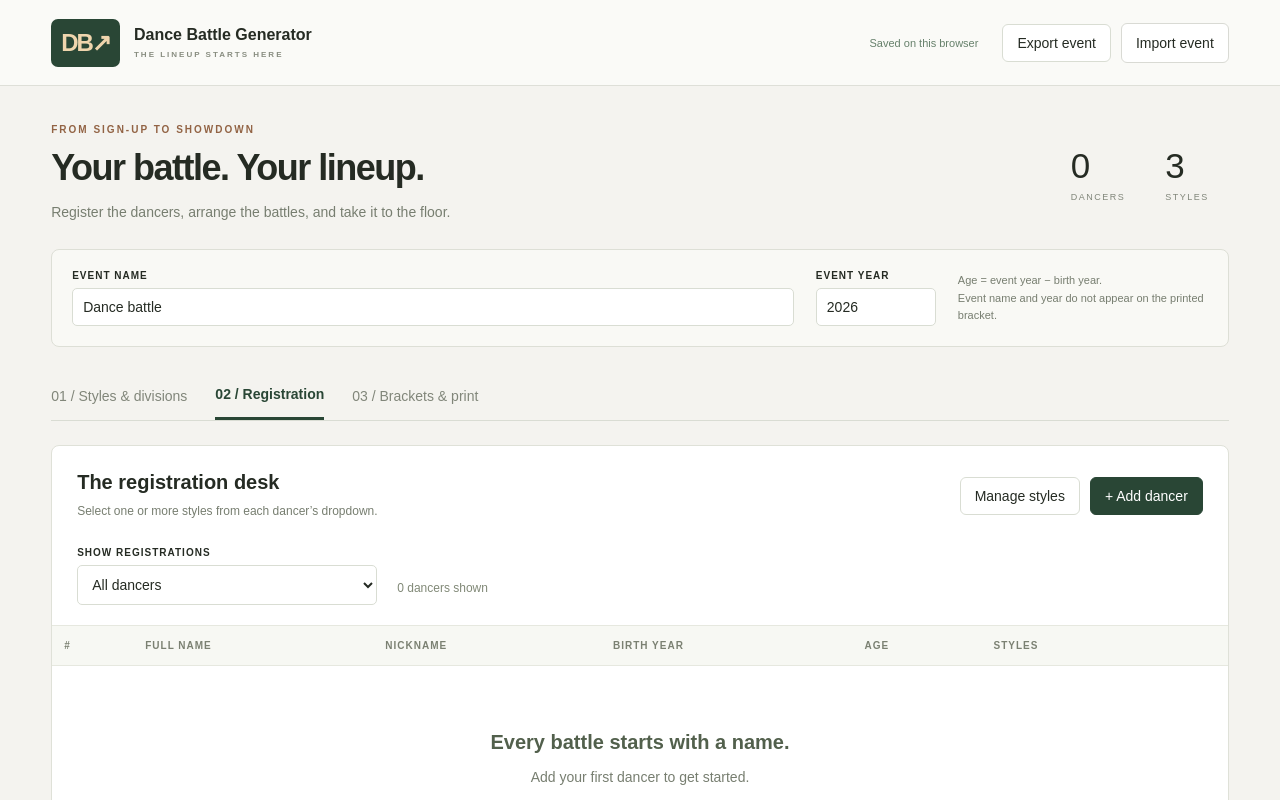
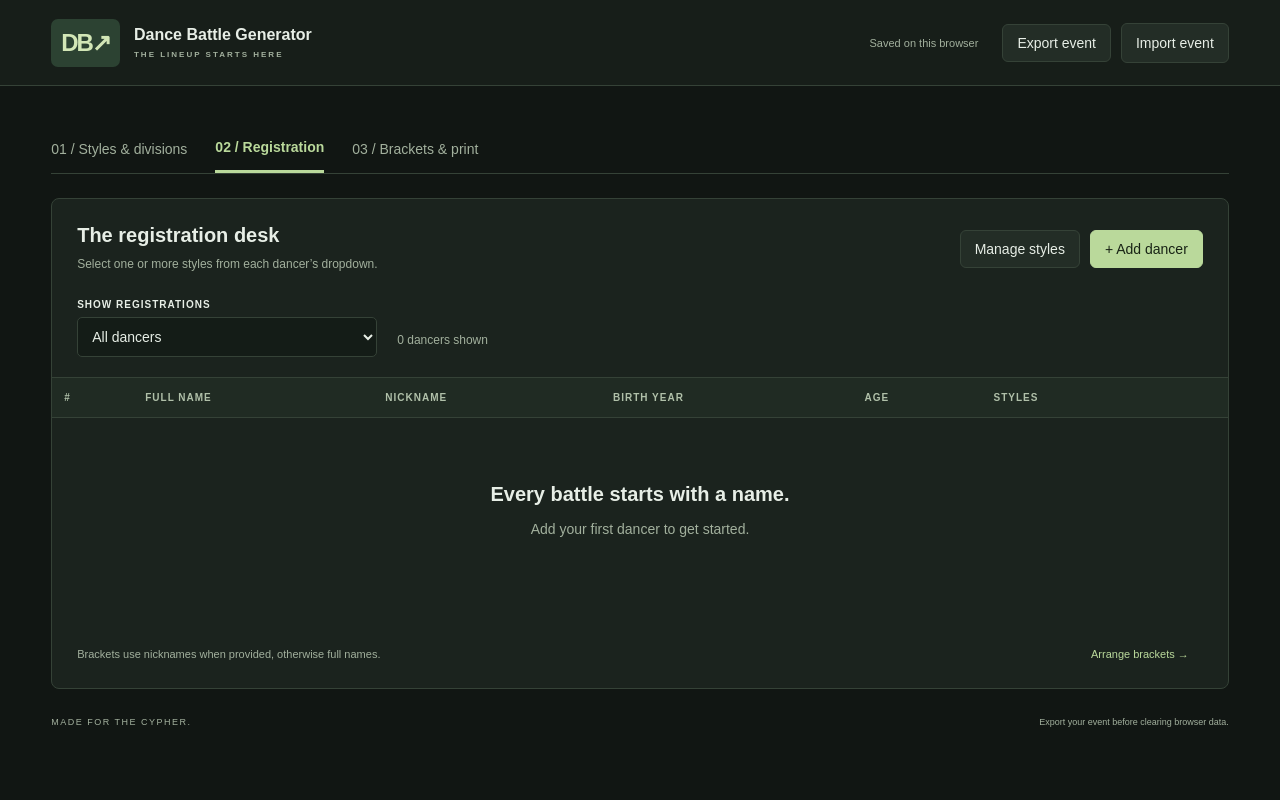
Before and after one commit to reisuart/dance-battle-generator, a React (Vite) app in the folder app/: page / in a window 1280 px wide. Shown: the top 800 px of the page. Built offline with nearby package versions, Linux system fonts and the light colour scheme.

Commit message:
Use a dark editor theme and remove introductory event banner

```diff
--- a/app/src/App.tsx
+++ b/app/src/App.tsx
@@ -7,6 +7,7 @@ import { age, categories, division, fresh, getLayout, normalize, parseEvent, par
 import type { BattleEvent, Category, DanceStyle, Layout, Person } from './event'
 import './App.css'
 import './Sidebar.css'
+import './Theme.css'
 
 const SIDEBAR_TABS = [
   { id: 'participants', label: 'Participants' },
@@ -178,8 +179,6 @@ function App() {
       </div>
     </header>
     <main>
-      <section className="intro"><div><div className="eyebrow">FROM SIGN-UP TO SHOWDOWN</div><h1>Your battle. Your lineup.</h1><p>Register the dancers, arrange the battles, and take it to the floor.</p></div><div className="stats"><strong>{event.people.length}<small>DANCERS</small></strong><strong>{event.styles.length}<small>STYLES</small></strong></div></section>
-      <section className="event-bar"><label>EVENT NAME<input value={event.title} onChange={e => setEvent({ ...event, title: e.target.value })} /></label><label>EVENT YEAR<input type="number" min="1900" max="2200" value={event.year} onChange={e => { const year = Number(e.target.value); if (year >= 1900 && year <= 2200) setEvent({ ...event, year }) }} /></label><p>Age = event year − birth year.<br />Event name and year do not appear on the printed bracket.</p></section>
       <nav className="tabs">
         <button className={tab === 'styles' ? 'active' : ''} onClick={() => setTab('styles')}>01 / Styles & divisions</button>
         <button className={tab === 'registration' ? 'active' : ''} onClick={() => setTab('registration')}>02 / Registration</button>
@@ -188,6 +187,7 @@ function App() {
       {message && <div className="notice" role="status">{message}<button onClick={() => setMessage('')}>Dismiss</button></div>}
       {tab === 'styles' && <section className="panel">
         <div className="panel-head"><div><h2>Styles & age divisions</h2><p>Define styles once, then select them for each dancer. Age divisions are optional for each style.</p></div></div>
+        <div className="age-reference"><label>AGE REFERENCE YEAR<input type="number" min="1900" max="2200" value={event.year} onChange={e => { const year = Number(e.target.value); if (year >= 1900 && year <= 2200) setEvent({ ...event, year }) }} /></label><p>Age is the age a dancer turns in this year.</p></div>
         <div className="style-config-list">{event.styles.map(s => {
           const count = event.people.filter(p => p.styles.includes(s.id)).length
           return <section className="style-config" key={s.id}>
--- /dev/null
+++ b/app/src/Theme.css
@@ -0,0 +1,80 @@
+/* Application-only colours. The A4 artboard always retains its own light palette. */
+.age-reference{display:flex;align-items:center;gap:20px;padding:0 25px 24px}
+.age-reference label{width:160px;flex-shrink:0}
+.age-reference p{font-size:12px;margin:15px 0 0}
+main>.tabs:first-child{margin-top:0}
+
+@media screen {
+  :root{color-scheme:dark;--app-bg:#111613;--surface:#1b231e;--raised:#232d26;--field:#141c17;--line:#354237;--text:#e7eee6;--muted:#a2b09d;--accent:#bad99b}
+  body{background:var(--app-bg);color:var(--text)}
+  .app-header{background:#171e19;border-color:var(--line)}
+  .brand>b{background:#2c4232;color:#d2e6b6}
+  .brand small,.save-status{color:var(--muted)}
+  button,.button{background:var(--raised);border-color:var(--line);color:var(--text)}
+  button:hover:not(:disabled),.button:hover{background:#2c392e;border-color:#698160}
+  input,select,td input{background:var(--field);color:var(--text);border-color:var(--line)}
+  input::placeholder{color:#7e8f7a;opacity:1}
+  input[type=checkbox],input[type=radio]{accent-color:var(--accent)}
+  .primary,button.primary{background:#bad99b;border-color:#bad99b;color:#182315}
+  .primary:hover:not(:disabled),button.primary:hover:not(:disabled){background:#cce8af;border-color:#cce8af}
+  p,.panel-bottom,.registration-filter span,.style-config-name small,.all-ages,.format-hint,.app-foot{color:var(--muted)}
+  .tabs{border-color:var(--line)}
+  .tabs button{background:transparent;color:var(--muted)}
+  .tabs button:hover{background:transparent;color:var(--text)}
+  .tabs .active{color:var(--accent);border-color:var(--accent)}
+  .panel,.sidebar{background:var(--surface);border-color:var(--line)}
+  th{background:#202b23;border-color:var(--line);color:#b0c0a9}
+  td{border-color:#2c372e}
+  td:first-child{color:#91a18a}
+  td input{border-color:transparent}
+  td input:focus{border-color:#8aa578}
+  .age,.panel-bottom button{color:var(--accent)}
+  .panel-bottom button{background:transparent}
+  .remove{background:transparent;color:#d8a792}
+  .style-config,.add-style{border-color:var(--line)}
+  .add-style{background:#18201b}
+  .style-picker summary,.style-options{background:var(--field);border-color:var(--line)}
+  .style-picker[open] summary{border-color:#81986e}
+  .division-badge{background:#2c3c2a;color:#c7ddb5}
+  .division-badge.pending,.notice,.warning{background:#392d20;border-color:#6d5535;color:#ecd3ad}
+  .style-tabs .active{background:#30422b;border-color:#69815a;color:#d4e9c0}
+  .sidebar-tabs{background:#111a14}
+  .sidebar-tabs button{background:transparent;border-color:transparent;color:var(--muted)}
+  .sidebar-tabs button[aria-selected="true"]{background:#30402c;border-color:#526c44;color:#dcf0c8;box-shadow:none}
+  .participant-count,.participants button span,.eyebrow{color:#b4c6a4}
+  .participants button{background:#222e24;border-color:var(--line);color:var(--text)}
+  .participants .chosen{background:#3c3425;border-color:#d1a76b}
+  .canvas{background:#0b110d;border:1px solid #2b372e}
+  .canvas-label{color:#9bac92}
+  .empty{color:var(--muted)}
+  .empty strong{color:var(--text)}
+  .sidebar details,.sidebar details.battle-round,.battle-round{border-color:var(--line)}
+  .round-number{background:#30422b;color:#d3e9bd}
+  .round-caption>span,.sidebar .battle-help,.sidebar .battle-sources,.sidebar .round-guidance{color:var(--muted)}
+  .battle-round>summary::after{color:#b4c6a4}
+  .battle-format legend{color:#b0c5a0}
+  .format-option,.sidebar .fixed-format{background:#222d24;border-color:var(--line);color:#ccdac3}
+  .format-option:has(input:checked){background:#30422b;border-color:#71885f}
+  .battle-card{background:#1e2a21;border-color:#3a4b39}
+  .battle-card.three-person{background:#30291e;border-color:#715b36}
+  .battle-card-heading>span{background:#33482f;color:#d0e3c1}
+  .three-person .battle-card-heading>span{background:#554127;color:#efd3a6}
+  .battle-grip,.matchup-vs{color:#a1b294}
+  .matchup-person{background:#2b3c29;border-color:#485f3d;color:#e3efd9}
+  .three-person .matchup-person{background:#463722;border-color:#6e5430;color:#f3dfbb}
+  .battle-card .battle-move{border-color:#3c4a36}
+  .battle-card .battle-move>span{color:var(--muted)}
+  .battle-move .battle-move-button{background:#253323;border-color:#4b6141;color:#d4e7c6;box-shadow:none}
+  .battle-move .battle-move-button:hover:not(:disabled){background:#3a4c30;border-color:#8ba874}
+  .battle-card.drop-target{background:#354b2b;border-color:#b1d38e;box-shadow:0 0 0 2px #9cc77b55}
+
+  /* Explicitly isolate the paper from the surrounding dark interface and native controls. */
+  .paper{color-scheme:light;background:#fff;color:#222}
+  .paper .slot,.paper .slot:hover{background:transparent;color:inherit;border:0}
+  .paper .empty{color:#777}
+}
+
+@media print {
+  :root{color-scheme:light}
+  body,.paper{background:#fff;color:#222}
+}
```
